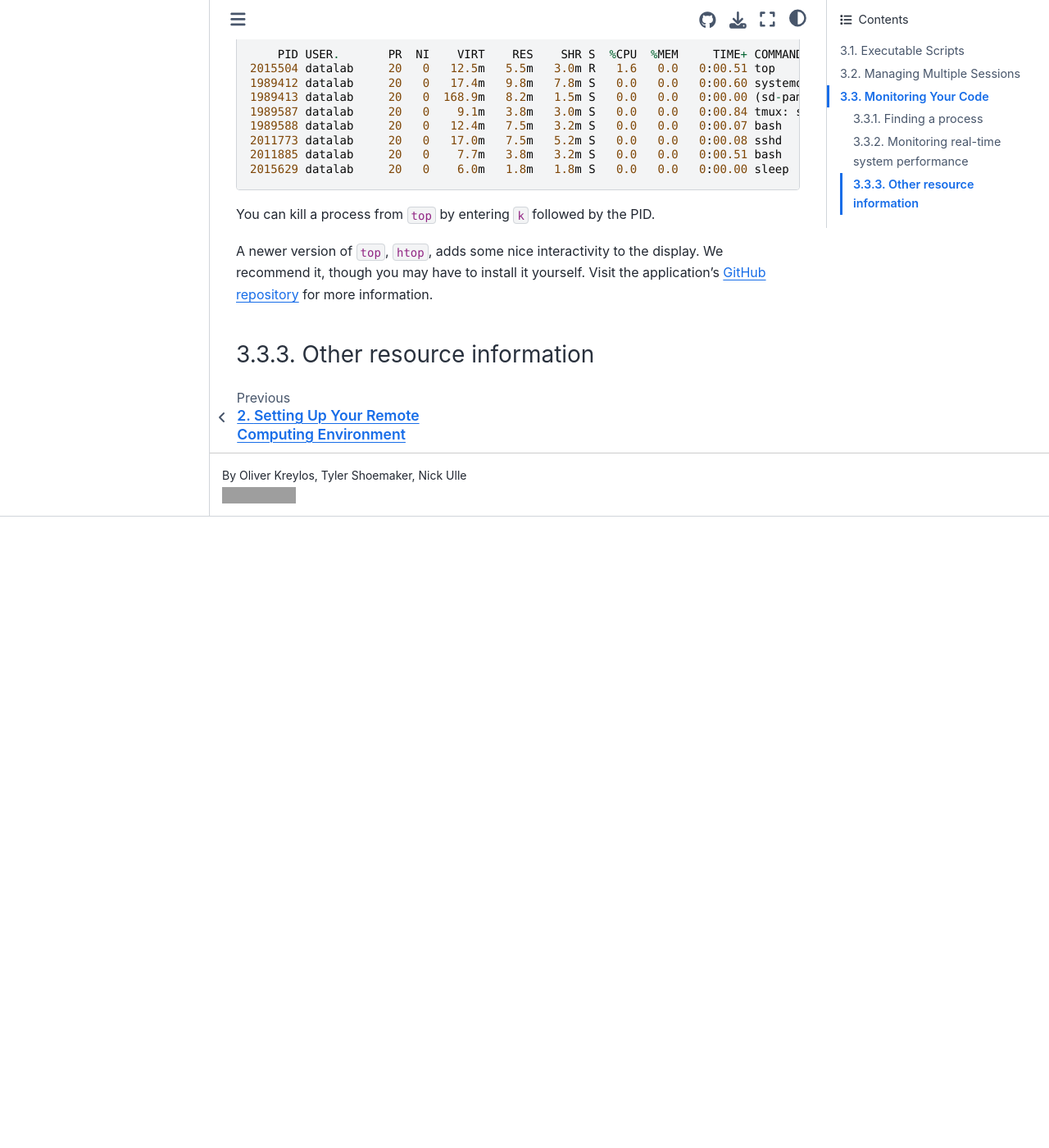
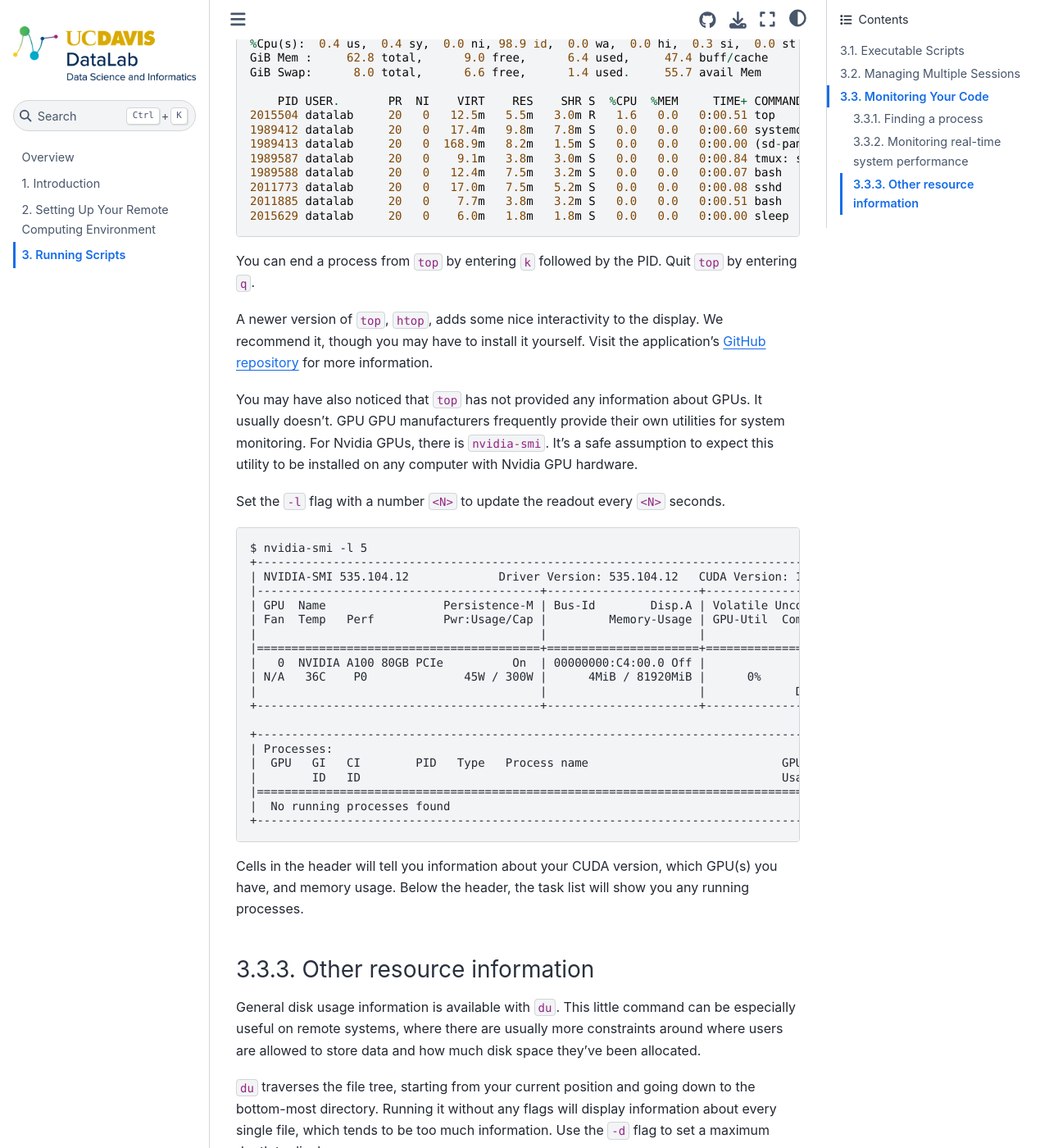
Before and after one commit to ucdavisdatalab/workshop_intro_to_remote_computing, a Jupyter Book: the page built from chapters/03_running-scripts.md, in a window 1280 px wide and 1400 px high, scrolled down 13524 px. Shown: the whole window at 82% size. Built offline with Jupyter Book 1.0.4 settings and Sphinx 7.4.7 and the Sphinx Book theme 1.1.4, drawn with Linux system fonts in a browser that asks for light colours; before the commit the page ends 14154 px from its top, so only the background shows below that; some of the changed text lies outside the part shown; grey boxes are pictures that could not be loaded.

Commit message:
full 3.3 draft

````diff
--- a/chapters/03_running-scripts.md
+++ b/chapters/03_running-scripts.md
@@ -488,6 +488,7 @@
 
 + `Ctrl+b "`: do a vertical split
 + `Ctrl+b %`: do a horizontal split
++ `Ctrl-b x`: close the current pane
 
 Navigate panes in command mode using your arrow keys:
 
@@ -507,7 +508,10 @@
 --------------------
 
 As your work spreads across sessions, windows, and panes, it becomes
-increasingly necessary to track what is running, and where.
+increasingly necessary to track what is running, and where. In the context of
+remote computing, tracking your work is not only essential but good etiquette.
+Resources can be limited, and you want to be sure you aren't negatively
+affecting users' work.
 
 ### Finding a process
 
@@ -611,11 +615,11 @@
 Terminated
 ```
 
-This can be especially important if you've written a script that throws an
-error and causes your terminal to be unresponsive. For example, maybe your
-computer is getting bogged down because a script is taking up too many
-resources. You might notice that and want to terminate the script before it
-causes any problems and rethink how to implement your code.
+This can be especially important if you've written a script that causes your
+terminal to be unresponsive. For example, maybe your computer is getting bogged
+down because a script is taking up too many resources. You might notice this
+and want to terminate the script before it causes any further problems and
+rethink how to implement your code.
 
 But how would you know what resources are being used?
 
@@ -672,7 +676,7 @@
 + `%MEM`: amount of physical RAM a process uses
 
 Two other columns, `PR` and `NI` stand for process priority and a "nice value"
-(used for process scheduling), respectively).
+(used for process scheduling), respectively.
 
 Right now the task list displays its values in kilobytes. That's hard to read.
 Type `e` when `top` is active to toggle between kilobytes, megabytes,
@@ -696,7 +700,8 @@
 2015629 datalab     20   0    6.0m   1.8m   1.8m S   0.0   0.0   0:00.00 sleep
 ```
 
-You can kill a process from `top` by entering `k` followed by the PID.
+You can end a process from `top` by entering `k` followed by the PID. Quit
+`top` by entering `q`.
 
 A newer version of `top`, `htop`, adds some nice interactivity to the display.
 We recommend it, though you may have to install it yourself. Visit the
@@ -704,4 +709,105 @@
 
 [repo]: https://github.com/htop-dev/htop
 
+You may have also noticed that `top` has not provided any information about
+GPUs. It usually doesn't. GPU GPU manufacturers frequently provide their own
+utilities for system monitoring. For Nvidia GPUs, there is `nvidia-smi`. It's a
+safe assumption to expect this utility to be installed on any computer with
+Nvidia GPU hardware.
+
+Set the `-l` flag with a number `<N>` to update the readout every `<N>`
+seconds.
+
+```
+$ nvidia-smi -l 5
++---------------------------------------------------------------------------------------+
+| NVIDIA-SMI 535.104.12             Driver Version: 535.104.12   CUDA Version: 12.2     |
+|-----------------------------------------+----------------------+----------------------+
+| GPU  Name                 Persistence-M | Bus-Id        Disp.A | Volatile Uncorr. ECC |
+| Fan  Temp   Perf          Pwr:Usage/Cap |         Memory-Usage | GPU-Util  Compute M. |
+|                                         |                      |               MIG M. |
+|=========================================+======================+======================|
+|   0  NVIDIA A100 80GB PCIe          On  | 00000000:C4:00.0 Off |                    0 |
+| N/A   36C    P0              45W / 300W |      4MiB / 81920MiB |      0%      Default |
+|                                         |                      |             Disabled |
++-----------------------------------------+----------------------+----------------------+
+
++---------------------------------------------------------------------------------------+
+| Processes:                                                                            |
+|  GPU   GI   CI        PID   Type   Process name                            GPU Memory |
+|        ID   ID                                                             Usage      |
+|=======================================================================================|
+|  No running processes found                                                           |
++---------------------------------------------------------------------------------------+
+```
+
+Cells in the header will tell you information about your CUDA version, which
+GPU(s) you have, and memory usage. Below the header, the task list will show you
+any running processes.
+
 ### Other resource information
+
+General disk usage information is available with `du`. This little command can
+be especially useful on remote systems, where there are usually more
+constraints around where users are allowed to store data and how much disk
+space they've been allocated.
+
+`du` traverses the file tree, starting from your current position and going
+down to the bottom-most directory. Running it without any flags will display
+information about every single file, which tends to be too much information.
+Use the `-d` flag to set a maximum depth to display.
+
+Setting `-d` to `0` only shows the total disk space for a directory.
+
+```
+$ du -d 0 .
+6788    .
+```
+Setting it to `1` will show subdirectories directly beneath your target.
+
+```
+$ du -d 1 .
+40      ./chapters
+4       ./_static
+300     ./img
+3628    ./_build
+2768    ./.git
+6788    .
+```
+
+As with `top`, the disk space units default to kilobytes. Use `-h` to get unit
+subfixes.
+
+```
+$du -dh 1 .
+ 40K    ./chapters
+4.0K    ./_static
+300K    ./img
+3.5M    ./_build
+2.7M    ./.git
+6.6M    .
+```
+
+Finally, `df` displays free disk space for all currently mounted file systems.
+As above, use it with `-h` to get more readable output.
+
+```
+$ df -h
+Filesystem                 Size  Used Avail Use% Mounted on
+devtmpfs                   126G     0  126G   0% /dev
+tmpfs                      126G   14M  126G   1% /dev/shm
+tmpfs                      126G  4.1G  122G   4% /run
+tmpfs                      126G     0  126G   0% /sys/fs/cgroup
+/dev/mapper/VG0-LVRoot     9.8G  7.9G  1.8G  82% /
+/dev/mapper/VG0-LVUsr       16G   15G  1.5G  91% /usr
+/dev/sda1                  477M  240M  234M  51% /boot
+/dev/mapper/VG0-LVHome     502G  416G   87G  83% /home
+/dev/mapper/VG0-LVVar      8.8G  3.9G  4.9G  45% /var
+/dev/mapper/VG0-LVData     906G  843G   63G  94% /data_small
+/dev/mapper/VG0-LVOutput   463G   72M  463G   1% /output
+/dev/mapper/VG1-LVCoraid1  4.1T  231G  3.9T   6% /data
+/dev/mapper/VG3-LVCoraid2  174T   58T  117T  33% /dsl
+tmpfs                       26G     0   26G   0% /run/user/1027
+tmpfs                       26G     0   26G   0% /run/user/1031
+tmpfs                       26G     0   26G   0% /run/user/1032
+```
````
Also changed, not shown: other parts of chapters/03_running-scripts.md (+5 -5 lines).
